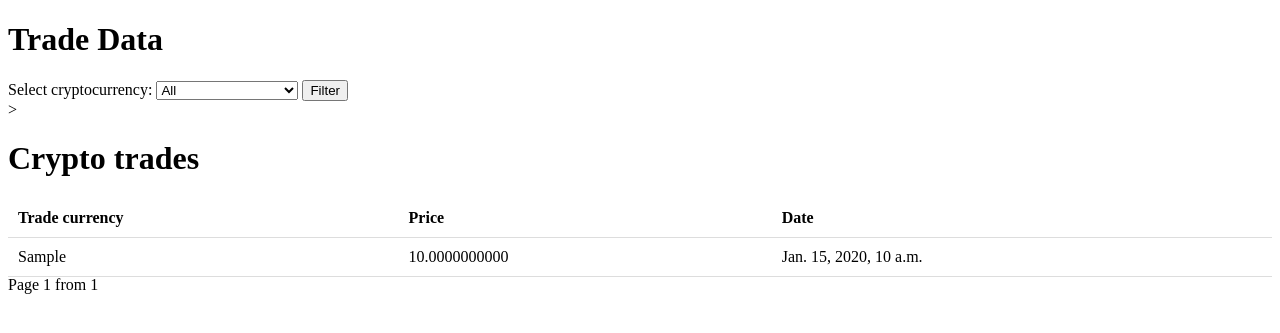
After one commit to diankaaaa21/crypto_project, a Django app: page /trades/ in a window 1280 px wide. The commit adds this page. Shown: the top 333 px of the page. Run offline with Django 5.2, Linux system fonts and the light colour scheme; tables that the repository leaves empty hold one stand-in row (values such as "Sample post"); parts of the project's set-up code (start-up, migrations or seed data) failed here and were passed over.

Commit message:
Сохранение перед pull

```diff
--- /dev/null
+++ b/crypto_app/templates/crypto_app/crypto_view.html
@@ -0,0 +1,72 @@
+<!DOCTYPE html>
+<html lang="en">
+<head>
+    <meta charset="UTF-8">
+    <title>Crypto Trades</title>
+</head>
+<body>
+
+    <h1>Trade Data</h1>
+
+
+    <form method="GET" action="">
+        <label for="symbol">Select cryptocurrency:</label>
+        <select name="symbol" id="symbol">
+            <option value="">All</option>
+            <option value="BTCUSDT" {% if selected_symbol == "BTCUSDT" %}selected{% endif %}>Bitcoin (BTC)</option>
+            <option value="ETHUSDT" {% if selected_symbol == "ETHUSDT" %}selected{% endif %}>Ethereum (ETH)</option>
+            <option value="BNBUSDT" {% if selected_symbol == "BNBUSDT" %}selected{% endif %}>Binance Coin (BNB)</option>
+        </select>
+        <button type="submit">Filter</button>
+    </form>>
+
+        <style>
+            table {
+                width: 100%;
+                border-collapse: collapse;
+            }
+            th, td {
+                padding: 10px;
+                text-align: left;
+                border-bottom: 1px solid #ddd;
+            }
+            tr:hover {background-color: #f5f5f5;}
+        </style>
+</head>
+    <h1>Crypto trades</h1>
+    <table>
+        <thead>
+            <tr>
+                <th>Trade currency</th>
+                <th>Price</th>
+                <th>Date</th>
+            </tr>
+        </thead>
+        <tbody>
+            {% for trade in trades %}
+            <tr>
+                <td>{{trade.symbol}}</td>
+                <td>{{trade.price}}</td>
+                <td>{{trade.trade_time}}</td>
+            <tr>
+        {% endfor %}
+        <tbody>
+    </table>
+
+
+    <div>
+        {% if trades.has_previous %}
+            <a href="?symbol={{ selected_symbol }}&page=1">⏪ First</a>
+            <a href="?symbol={{ selected_symbol }}&page={{ trades.previous_page_number }}">⬅️ Previous</a>
+        {% endif %}
+
+        <span>Page {{ trades.number }} from {{ trades.paginator.num_pages }}</span>
+
+        {% if trades.has_next %}
+            <a href="?symbol={{ selected_symbol }}&page={{ trades.next_page_number }}">Forward ➡️</a>
+            <a href="?symbol={{ selected_symbol }}&page={{ trades.paginator.num_pages }}">Last ⏩</a>
+        {% endif %}
+    </div>
+
+</body>
+</html>
--- a/crypto_app/urls.py
+++ b/crypto_app/urls.py
@@ -1,11 +1,8 @@
-from django.urls import include, path
+from django.urls import include, re_path
 from rest_framework.routers import DefaultRouter
 
-from .views import TradeViewSet
-
-router = DefaultRouter()
-router.register(r"trades", TradeViewSet)
+from .views import trade_html_view
 
 urlpatterns = [
-    path("api/", include(router.urls)),
+    re_path("trades/", trade_html_view, name="trade_html"),
 ]
--- a/crypto_app/views.py
+++ b/crypto_app/views.py
@@ -1,19 +1,32 @@
-from rest_framework import viewsets
+from django.core.paginator import Paginator
+from django.shortcuts import render
 
 from .models import Trade
-from .serializers import TradeSerializer
 
 
-class TradeViewSet(viewsets.ModelViewSet):
+def get_queryset(self):
+    symbol = self.request.query_params.get("symbol")
     queryset = Trade.objects.all().order_by("-trade_time")
-    serializer_class = TradeSerializer
 
-    def get_queryset(self):
+    if symbol:
+        queryset = queryset.filter(symbol=symbol.upper())
 
-        symbol = self.request.query_params.get("symbol")
-        queryset = Trade.objects.all().order_by("-trade_time")
+    return queryset
 
-        if symbol:
-            queryset = queryset.filter(symbol=symbol.upper())
 
-        return queryset
+def trade_html_view(request):
+    symbol = request.GET.get("symbol")
+    trades = Trade.objects.all().order_by("-trade_time")
+
+    if symbol:
+        trades = trades.filter(symbol=symbol.upper())
+
+    paginator = Paginator(trades, 50)
+    page_number = request.GET.get("page")
+    page_obj = paginator.get_page(page_number)
+
+    return render(
+        request,
+        "crypto_app/crypto_view.html",
+        {"trades": page_obj, "selected_symbol": symbol},
+    )
--- a/crypto_app/routing.py
+++ b/crypto_app_ws/routing.py
@@ -1,6 +1,6 @@
 from django.urls import re_path
 
-from .consumers import TradeConsumer
+from crypto_app_ws.consumers import TradeConsumer
 
 websocket_urlpatterns = [
     re_path(r"ws/trades/(?P<symbol>\w+)/$", TradeConsumer.as_asgi()),
--- a/crypto_app/templates/crypto_app/index.html
+++ b/crypto_app_ws/templates/crypto_app_ws/index.html
@@ -12,7 +12,7 @@
 <body>
     <h2>Live Crypto Trades</h2>
 
-    <!-- Выбор криптовалюты -->
+
     <label for="crypto">Please choose a cryptocurrency:</label>
     <select id="crypto">
         <option value="btcusdt">BTC/USDT</option>
--- a/crypto_project/settings.py
+++ b/crypto_project/settings.py
@@ -43,10 +43,11 @@ INSTALLED_APPS = [
     "django.contrib.sessions",
     "django.contrib.messages",
     "django.contrib.staticfiles",
-    "crypto_app",
+    "crypto_app_ws",
     "rest_framework",
     "channels",
     "pytest_django",
+    "crypto_app",
 ]
 
 MIDDLEWARE = [
@@ -64,7 +65,7 @@ ROOT_URLCONF = "crypto_project.urls"
 TEMPLATES = [
     {
         "BACKEND": "django.template.backends.django.DjangoTemplates",
-        "DIRS": [],
+        "DIRS": [os.path.join(BASE_DIR), "templates"],
         "APP_DIRS": True,
         "OPTIONS": {
             "context_processors": [
```
Also changed, not shown: crypto_app/tasks.py (+3 -4 lines), crypto_project/asgi.py (+18 -2 lines), crypto_project/celery.py (+9 -1 lines), crypto_app_ws/consumers.py (renamed from crypto_app/consumers.py).
